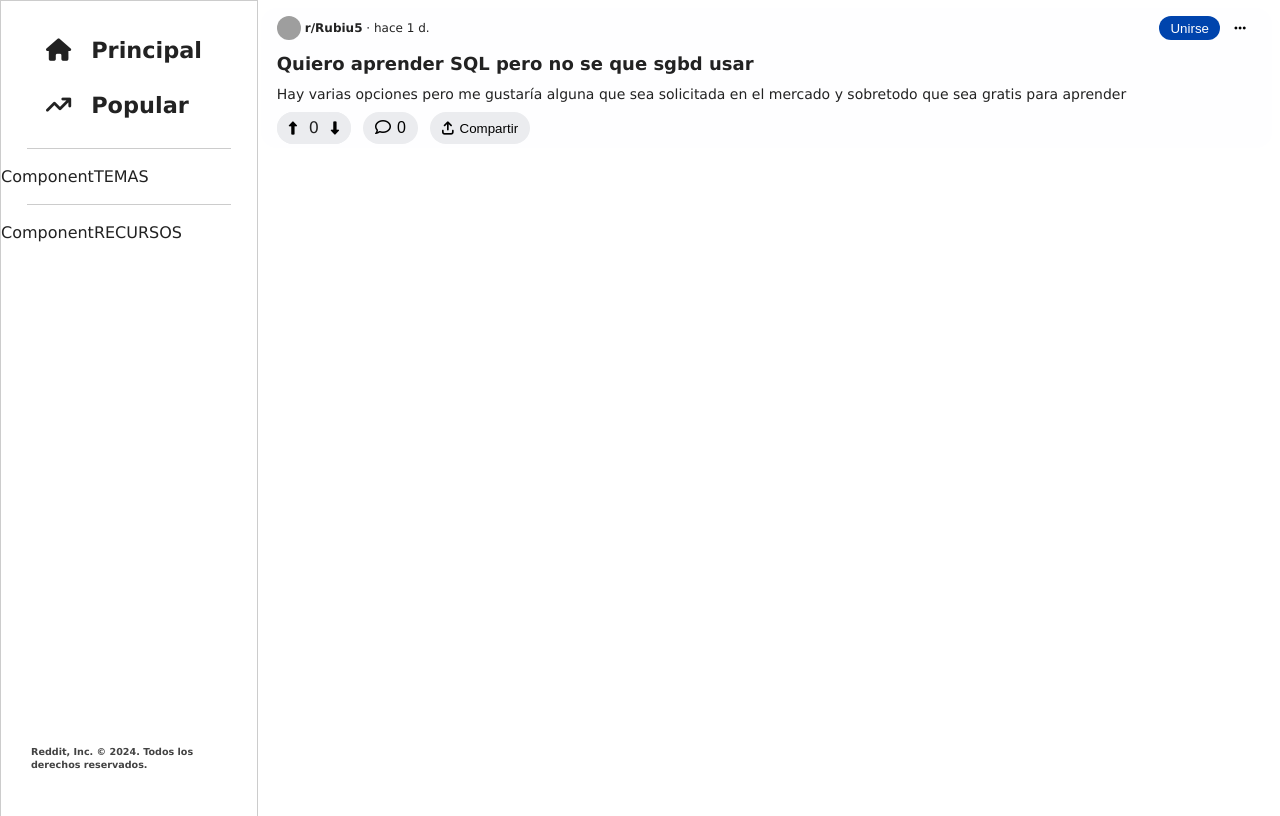
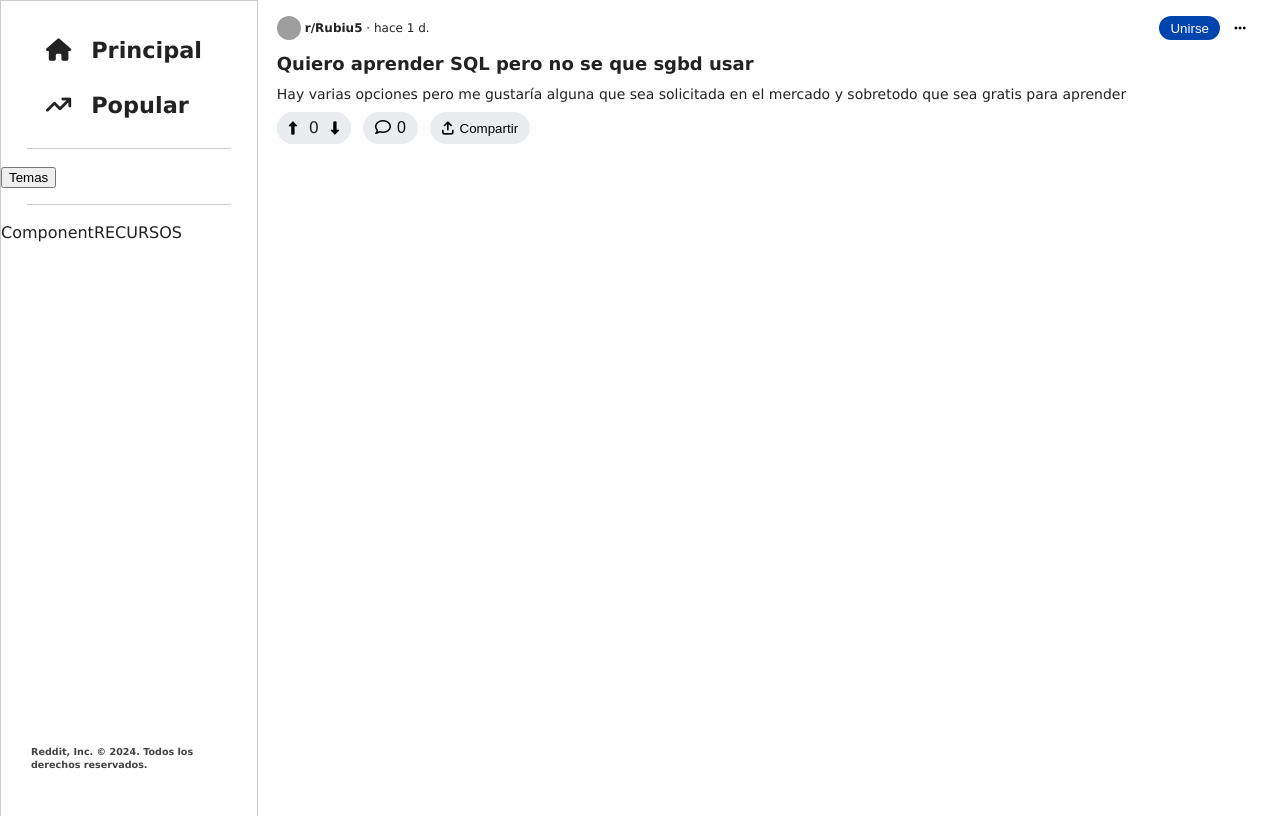
Before and after one commit to martingaidoo/reddit, a React (Vite) app in the folder reddit-proyect/: page / in a window 1280 px wide. Built offline with nearby package versions, Linux system fonts and the light colour scheme; grey boxes are pictures that could not be loaded.

Commit message:
se agrego el display flex

```diff
--- a/reddit-proyect/src/components/ComponentTEMAS.jsx
+++ b/reddit-proyect/src/components/ComponentTEMAS.jsx
@@ -1,7 +1,16 @@
-import React from 'react'
+import React, { useState } from 'react'
+import "../style/styleTEMAS.css"
+
 
 export const ComponentTEMAS = () => {
+
+
   return (
-    <div>ComponentTEMAS</div>
+    <div className='container'>
+      <button className="desplegable" onClick={()=>{useState()}}> Temas</button>
+
+
+    </div>
+
   )
 }
--- a/reddit-proyect/src/style/stylePanelIzquierdo.css
+++ b/reddit-proyect/src/style/stylePanelIzquierdo.css
@@ -1,5 +1,7 @@
 .container__panel{
     width: 20%;
+    display: flex;
+    flex-direction: column;
     height: 100%;
     position: fixed;
     top: 0;
@@ -10,13 +12,14 @@
     /*overflow-y: scroll; ESto es la barrita*/
 }
 .cp__Boton{
+    display: flex;
+    flex-direction: row;
     border: none;
     margin-left: 20px;
     margin-right: 20px;
     margin-top: 3px;
     border-radius: 16px;
     cursor: pointer;
-    display: flex;
     padding-top: 5px;
     padding-bottom: 5px;
 }
@@ -25,21 +28,16 @@
     font-size: 1.4rem;
     font-weight: 600;
     margin-top: 5px;
-
 }
 .cp__Boton i {
     font-size: 1.4rem;
     margin: 10px;
     margin-left: 25px;
 }
-
 .cp__separador{
-
     margin-left: 10%;
     margin-right: 10%;
 }
-
-
 .cp__derechosAutor{
     position: absolute;
     bottom: 0;
@@ -57,12 +55,10 @@
 .cp__derechosAutor a{
     text-decoration: none;
 }
-
 /*Animaciones*/
 .cp__Boton:hover{
     background-color: #dddddd;
 }
-
 .cp__derechosAutor a:hover{
     text-decoration: underline;
 }
```
Also changed, not shown: reddit-proyect/src/style/styleTEMAS.css (added).
